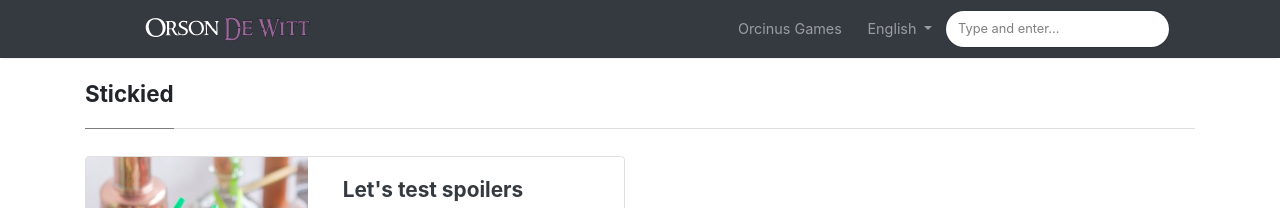
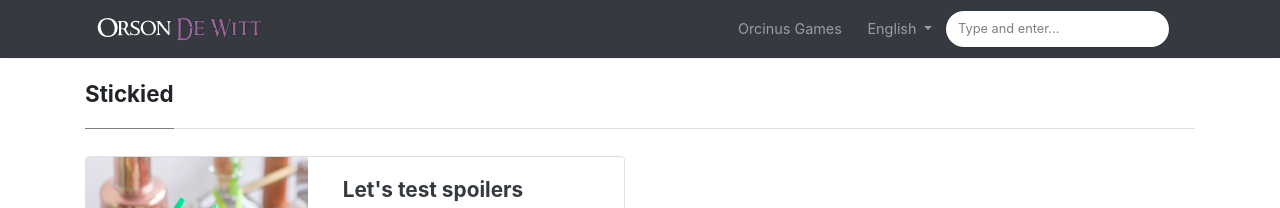
Before and after one commit to OrsonDWitt/OrsonBooks.github.io, a Jekyll site: the page built from posts/index.html, in a window 1280 px wide. Shown: the top 208 px of the page. Built offline with Jekyll 4.4.1, drawn with Linux system fonts in a browser that asks for light colours; nearby versions of some CDN libraries.

Commit message:
Update default.html

```diff
--- a/_layouts/default.html
+++ b/_layouts/default.html
@@ -45,7 +45,7 @@
 	    {% if page.url == "/about" %}
    <a class="navbar-brand padding-adjustment" href="{{ site.baseurl }}/">
 	    	    {% else %}
-	        <a class="navbar-brand padding-adjustment" href="{{ site.baseurl }}/">
+	        <a class="navbar-brand padding-adjustment-main" href="{{ site.baseurl }}/">
 			{% endif %}
 	    <img class="img-fluid logo" src="{{ site.baseurl }}/{{ site.logo }}" alt="{{ site.name }}">
     </a>
```
